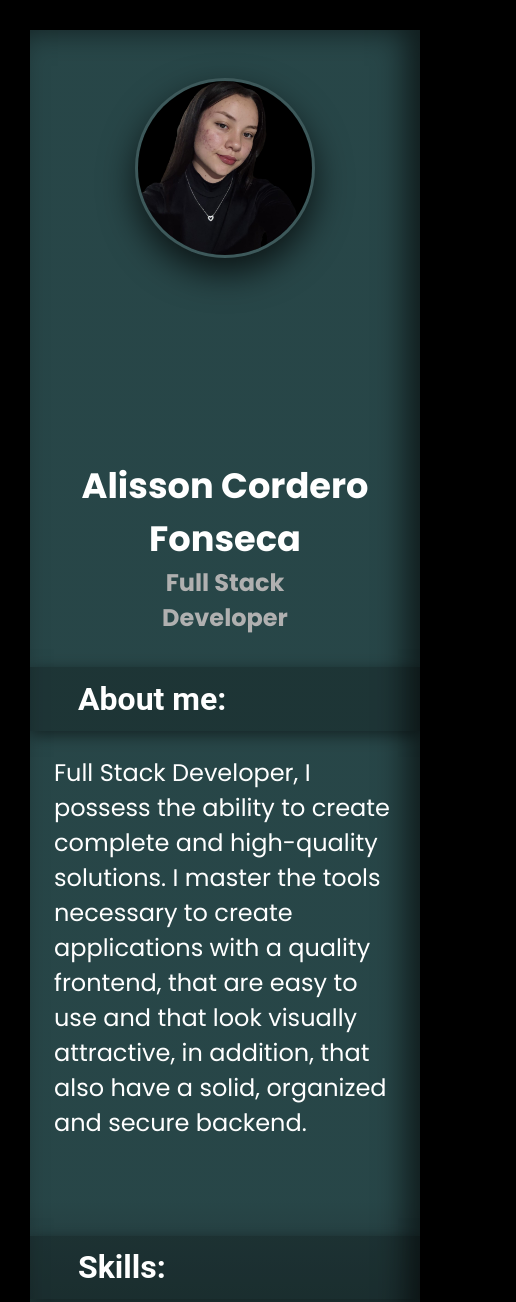
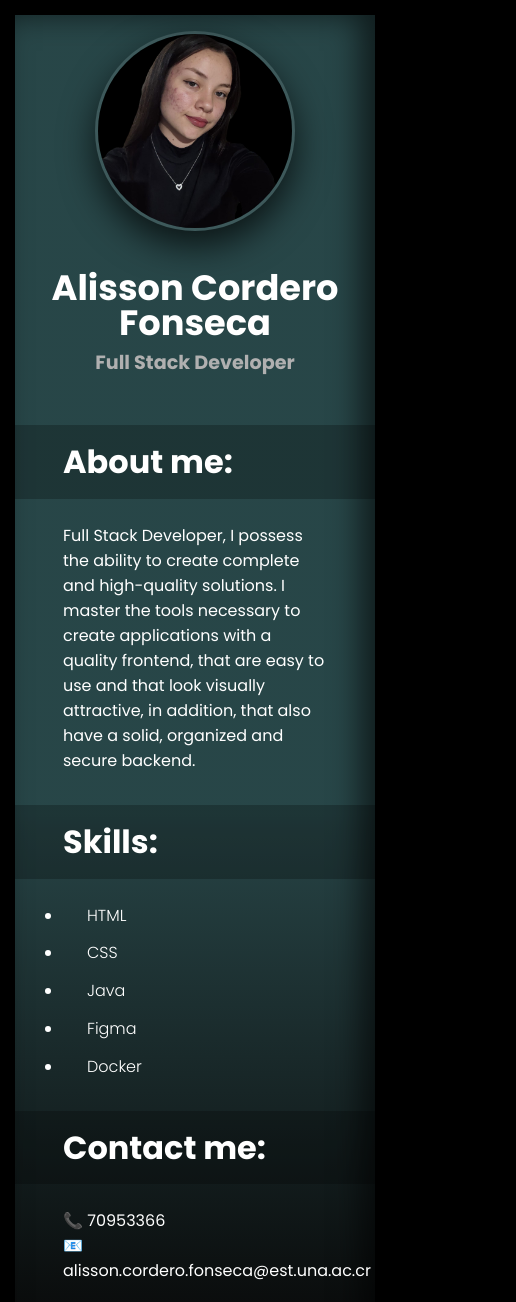
Before and after one commit to Ali-cordero/web-portfolio, a plain HTML site: page index.html in a window 390 px wide. Shown: the top 1302 px of the page, 516 px wide, since content can reach past the window. Drawn offline with Linux system fonts and the light colour scheme.

Commit message:
More repairs in CSS

```diff
--- a/css/styles.css
+++ b/css/styles.css
@@ -15,7 +15,6 @@
 
 body {
     font-family: 'Poppins', sans-serif;
-    font-size: 1.5rem;
     background-color: var(--background-black);
     color: var(--white);
     overflow-x: hidden;
@@ -25,101 +24,107 @@
     display: flex;
     min-height: 100vh;
     width: 100vw;
+    position: relative;
 }
 
 .first-panel, .second-panel {
     flex: 1;
-    display: flex;
-    flex-direction: column;
 }
 
 .first-panel {
     margin: 30px 0 30px 30px;
     background: var(--degraded);
     box-shadow: inset -15px 0 30px rgba(0, 0, 0, 0.6);
+    padding-bottom: 2rem;
 }
 
-.second-panel {
-    background-color: var(--background-black);
+
+.header-name {
+    position: absolute;
+    left: 50%;
+    top: 4rem;
+    padding-left: 3rem;
+    width: 50%;
 }
 
-.profile-container, .header-name, .text-content {
-    padding: 0 3rem;
-}
+h1 {
+    font-size: 3rem;
+    font-weight: 700;
+    line-height: 1; }
+
+
+.tagline {
+    font-size: 1.5rem;
+    color: var(--gray);
+    font-weight: 700;
+    margin-top: 0.5rem; }
 
 .profile-container {
     margin-top: 1rem;
-    margin-bottom: 3rem;
+    margin-bottom: 2rem;
     text-align: center;
 }
 
 .me {
     width: 300px;
-    height: 300;
+    height: 300px;
     border-radius: 50%;
     border: 3px solid rgba(255, 255, 255, 0.1);
     box-shadow: 0 15px 35px rgba(0, 0, 0, 0.7);
     object-fit: cover;
 }
 
-.background-titles-first-panel {
-    background: var(--titles-first-panel);
+.background-titles-first-panel, .background-titles {
     padding: 0.8rem 3rem;
     width: 100%;
     margin-bottom: 1.5rem;
-    font-family: 'Roboto', sans-serif;
     font-weight: 700;
+    font-size: 2rem;
+}
+
+.background-titles-first-panel {
+    background: var(--titles-first-panel);
+}
+
+
+
+.background-titles {
+    background: var(--banner-degraded);
+    padding: 0.8rem 4rem;
+    margin-top: 0;
+    width: 100%;
+    margin-bottom: 1.5rem;
     font-size: 2rem;
     box-shadow: 0 4px 15px rgba(0, 0, 0, 0.5);
 }
 
-.background-titles {
-    background: var(--banner-degraded);
-    padding: 0.8rem 3rem;
-    width: 100%;
-    margin-bottom: 3rem;
-    font-size: 2rem;
-    box-shadow: 0 4px 15px rgba(0, 0, 0, 0.5);
+.second-panel .section-container:first-of-type .background-titles {
+    margin-top: 15rem;
 }
 
-.header-name {
-    margin-top: 7rem;
+.second-panel .section-container {
+    margin-bottom: 8rem;
 }
-
-h1 {
-    font-size: 3rem;
-    font-weight: 700;
-}
-
-.tagline {
-     font-size: 1.5rem;
-    font-weight: 700;
-    color: var(--gray);
-    margin-bottom: 4rem;
-}
+.text-content {
+     padding: 0 3rem;
+     }
 
 .section-container {
-    margin-bottom: 6rem;
-}
-
-.tech-list, .exp-list {
-    list-style: none;
-}
+    margin-bottom: 4rem;
+ }
 
 .tech-list li, .exp-list li {
     margin-bottom: 0.8rem;
+    padding-left: 1.5rem;
     position: relative;
-    padding-left: 1.5rem;
+    font-weight: 300;
 }
 
 .tech-list li::before, .exp-list li::before {
-    content: "•";
     color: var(--gray);
     position: absolute;
     left: 0;
-    font-weight: bold;
 }
-
 
 @media (max-width: 600px) {
     .main-container {
@@ -127,36 +132,45 @@
     }
 
 
-    .first-panel, .second-panel {
-        width: 100%;
-        flex: none;
-        padding: 2rem 0;
+    .background-titles {
+        margin-top: 0 !important;
+        font-size: 2rem;
+        padding: 0.8rem 1.5rem;
     }
 
-    .me {
-        width: 180px;
-        height: 180px;
-        margin-bottom: 2rem;
+
+    .first-panel {
+        margin: 15px;
+        width: auto;
+    }
+
+    .header-name {
+        position: static;
+        width: 100%;
+        text-align: center;
+        padding: 0 1rem;
+        margin-bottom: 3rem;
     }
 
     h1 {
         font-size: 2.2rem;
-        text-align: center;
-    }
+     }
 
     .tagline {
-        text-align: center;
-        margin-bottom: 2rem;
-        padding: 0 1.5rem;
-    }
-
-
-    .background-titles {
-        padding: 0.8rem 1.5rem;
         font-size: 1.2rem;
     }
 
-    .text-content {
-        padding: 0 1.5rem;
+    .me {
+        width: 200px;
+        height: 200px;
+    }
+
+    .second-panel {
+        padding-top: 0;
+        padding-left: 3rem;
+    }
+
+    .section-container {
+        margin-bottom: 2rem;
     }
 }
```
